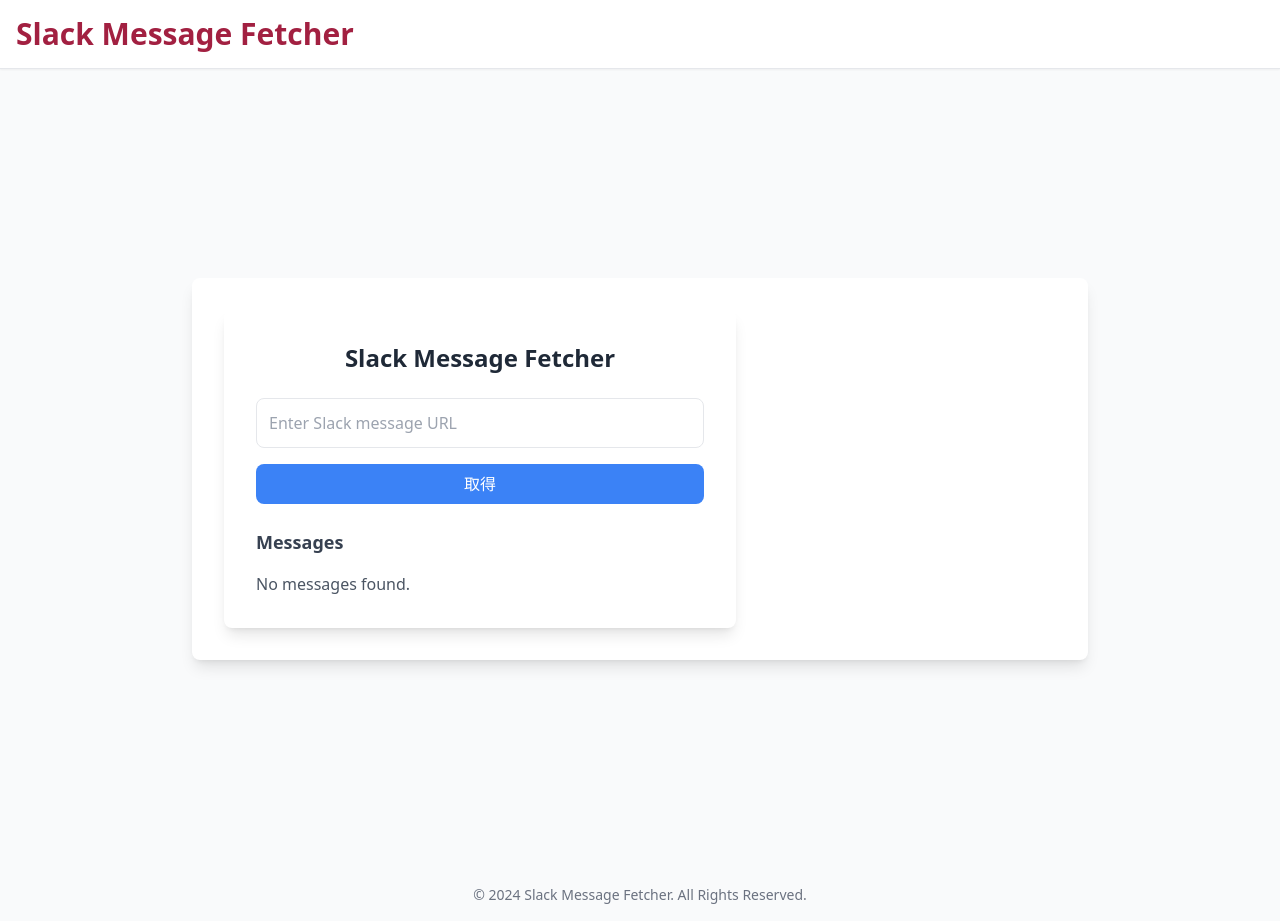
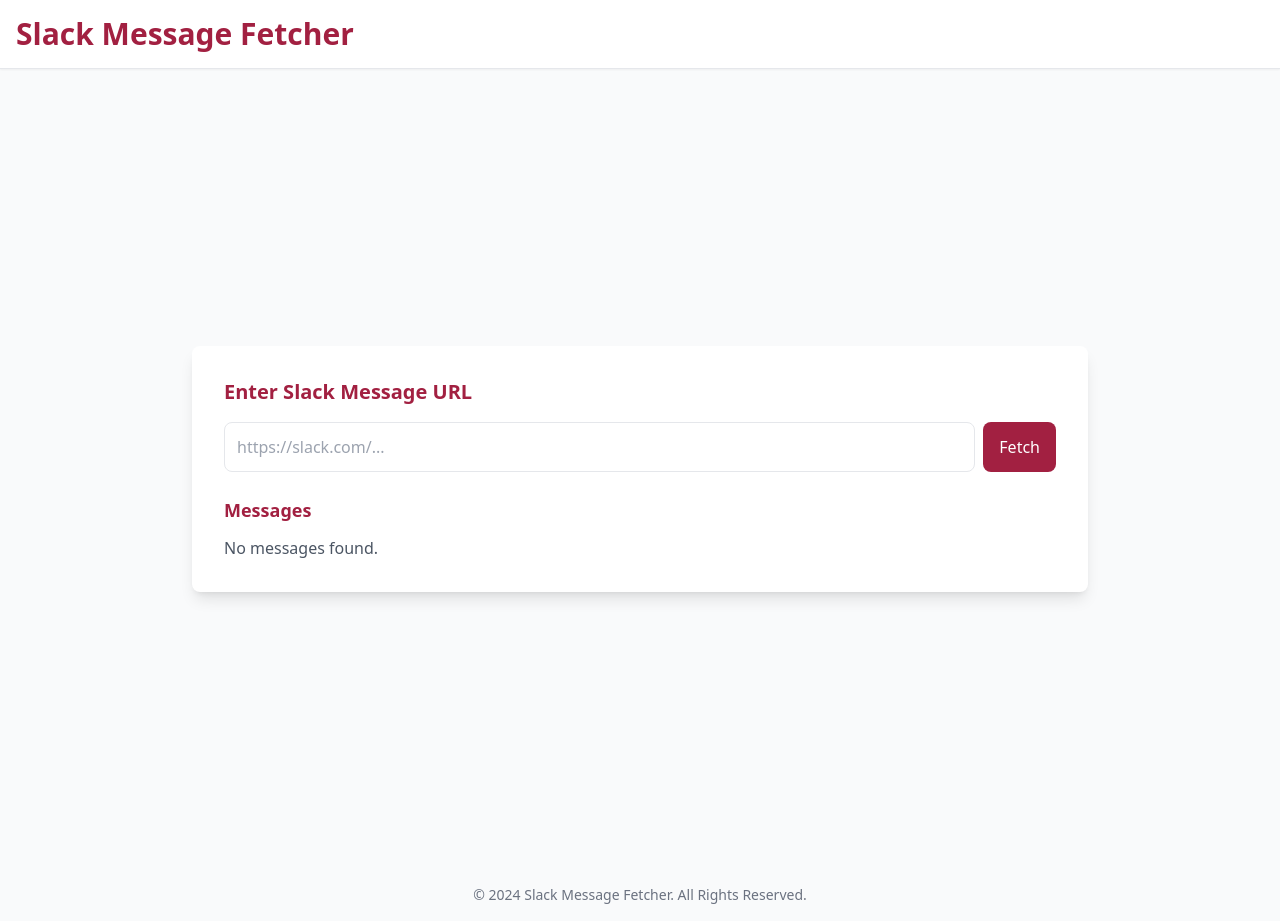
Before and after one commit to Haruki1090/SlackApp_LinkWise, a Next.js app in the folder frontend/: page / in a window 1280 px wide. Built offline with nearby package versions, Linux system fonts and the light colour scheme.

Commit message:
UIの改善とエラーハンドリングの強化。SlackメッセージURLの入力フィールドを更新し、メッセージ表示セクションのスタイルを変更。エラーメッセージをアラートに変更し、ユーザーインターフェースをリファクタリング。

```diff
--- a/frontend/app/page.tsx
+++ b/frontend/app/page.tsx
@@ -14,14 +14,9 @@
   const [url, setUrl] = useState("");
   const [messages, setMessages] = useState<SlackMessage[]>([]);
   const [loading, setLoading] = useState(false);
-  const [error, setError] = useState<string | null>(null);
 
   const handleFetchMessages = async () => {
-    if (!url.trim()) {
-      setError("Please enter a valid Slack message URL.");
-      return;
-    }
-    setError(null); // Reset error state
+    if (!url) return alert("Please enter a valid Slack message URL.");
     setLoading(true);
     try {
       const response = await fetch("/api/fetch-message", {
@@ -29,60 +24,61 @@
         headers: { "Content-Type": "application/json" },
         body: JSON.stringify({ url }),
       });
-
-      if (!response.ok) {
-        throw new Error(`HTTP error! Status: ${response.status}`);
-      }
-
       const data = await response.json();
       setMessages(data.messages || []);
-    } catch (err) {
-      console.error("Error fetching messages:", err);
-      setError("Failed to fetch messages. Please check the URL and try again.");
+    } catch (error) {
+      console.error("Error fetching messages:", error);
+      alert("Failed to fetch messages. Please try again.");
     } finally {
       setLoading(false);
     }
   };
 
   return (
-    <div className="bg-white shadow-lg rounded-lg p-8 max-w-lg w-full">
-      <h1 className="text-2xl font-bold text-gray-800 text-center mb-6">
-        Slack Message Fetcher
-      </h1>
-      <div className="space-y-4">
+    <div>
+      <div className="mb-6">
+        <h2 className="text-xl font-bold mb-4" style={{ color: "#a22041" }}>
+          Enter Slack Message URL
+        </h2>
+        <div className="flex gap-2">
           <input
             type="text"
-          placeholder="Enter Slack message URL"
+            placeholder="https://slack.com/..."
             value={url}
             onChange={(e) => setUrl(e.target.value)}
-          className="w-full p-3 border rounded-lg focus:outline-none focus:ring-2 focus:ring-blue-400"
+            className="flex-1 p-3 border rounded-lg focus:outline-none focus:ring-2 focus:ring-pink-500"
           />
           <button
             onClick={handleFetchMessages}
             disabled={loading}
-          className={`w-full ${
+            className={`px-4 py-2 text-white rounded-lg ${
               loading
-              ? "bg-gray-300 cursor-not-allowed"
-              : "bg-blue-500 hover:bg-blue-600"
-          } text-white py-2 px-4 rounded-lg transition duration-200`}
+                ? "bg-gray-400 cursor-not-allowed"
+                : "bg-[#a22041] hover:bg-[#891938]"
+            }`}
           >
-          {loading ? "Fetching..." : "取得"}
+            {loading ? "Fetching..." : "Fetch"}
           </button>
         </div>
-      {error && (
-        <p className="text-red-500 text-sm mt-2">{error}</p>
-      )}
-      <div className="mt-6">
-        <h2 className="text-lg font-semibold text-gray-700 mb-4">Messages</h2>
-        <div className="space-y-4 max-h-80 overflow-y-auto">
+      </div>
+      <div>
+        <h3 className="text-lg font-semibold mb-3" style={{ color: "#a22041" }}>
+          Messages
+        </h3>
+        <div className="space-y-4 max-h-96 overflow-y-auto">
           {messages.map((msg, index) => (
-            <div key={index} className="bg-gray-50 border p-4 rounded-lg">
+            <div
+              key={index}
+              className="bg-gray-100 p-4 rounded-lg border border-gray-200"
+            >
               <p className="text-sm text-gray-600">{msg.timestamp}</p>
-              <p className="font-bold text-gray-800">{msg.user_name}</p>
-              <p className="text-gray-700">{msg.text}</p>
+              <p className="font-semibold" style={{ color: "#a22041" }}>
+                {msg.user_name}
+              </p>
+              <p className="text-gray-800">{msg.text}</p>
             </div>
           ))}
-          {messages.length === 0 && !loading && (
+          {messages.length === 0 && (
             <p className="text-gray-600">No messages found.</p>
           )}
         </div>
```
Lines whose indentation alone changed are shown as unchanged.
